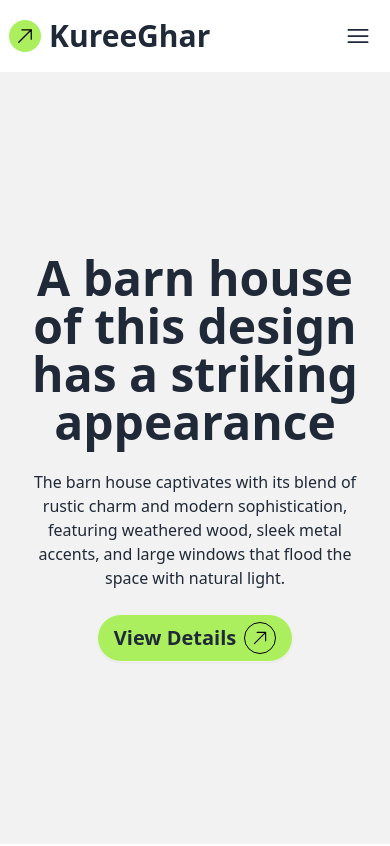
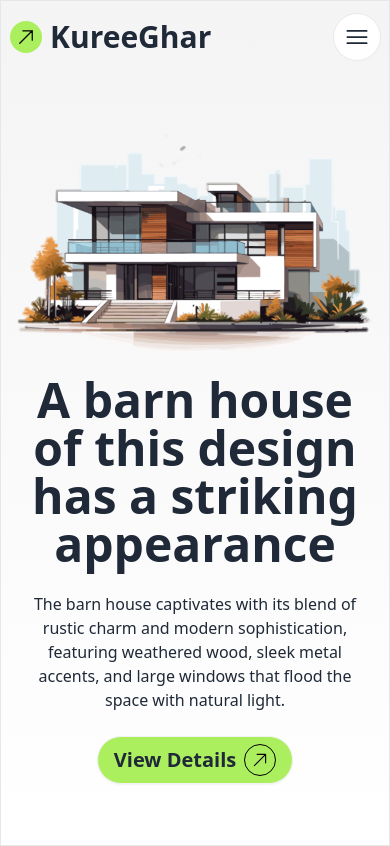
Before and after one commit to jabirstain3/KureeGhar, a plain HTML site: page index.html in a window 390 px wide. Drawn offline with nearby package versions, Linux system fonts and the light colour scheme.

Commit message:
Added responsiveness to hero section

```diff
--- a/index.html
+++ b/index.html
@@ -8,17 +8,17 @@
     <script src="https://cdn.tailwindcss.com"></script>
     <link rel="stylesheet" href="./styles/index.css">
 </head>
-<body class="w-full max-w-[1440px] m-auto">
-    <div  class="h-screen flex flex-col justify-between">
-        <header id="navbar" class="w-full max-w-[1100px]">
-            <div class="my-1 md:my-3 lg:my-5 navbar bg-base-100 gap-2">
+<body class="border w-full max-w-[1440px] m-auto">
+    <div  class="w-full h-screen bg-gradient-to-b from-[#F4F4F4] to-white flex flex-col">
+        <header id="navbar" class="w-full max-w-[1100px] m-auto">
+            <div class="my-1 md:my-3 lg:my-5 navbar">
                 <div class="navbar-start">
-                    <a class="btn btn-ghost text-3xl font-extrabold p-0">
+                    <button class="btn btn-ghost text-3xl font-extrabold p-0 m-0">
                         <svg xmlns="http://www.w3.org/2000/svg" fill="none" viewBox="0 0 24 24" stroke-width="1.5" stroke="currentColor" class="size-8 p-[6px] bg-[#ABEF5F] rounded-full" style="color:black;">
                         <path stroke-linecap="round" stroke-linejoin="round" d="m4.5 19.5 15-15m0 0H8.25m11.25 0v11.25" />
                         </svg>
-                        KureeGhar
-                    </a>
+                        <span>KureeGhar</span>
+                    </button>
                 </div>
                 <div class="navbar-center hidden lg:flex">
                     <ul class="menu menu-horizontal px-1 text-base">
@@ -31,13 +31,13 @@
                 </div>
                 <div class="navbar-end">
                     <div class="hidden md:block md:flex items-center gap-3">
-                        <button tabindex="0" role="button" class="btn btn-ghost btn-circle">
+                        <button tabindex="0" role="button" class="btn btn-ghost border border-[#E9E9E9] bg-white btn-circle">
                             <svg xmlns="http://www.w3.org/2000/svg" fill="none" viewBox="0 0 24 24" stroke-width="1.5" stroke="currentColor" class="size-6 inline-block">
                                 <path stroke-linecap="round" stroke-linejoin="round" d="m21 21-5.197-5.197m0 0A7.5 7.5 0 1 0 5.196 5.196a7.5 7.5 0 0 0 10.607 10.607Z" />
                             </svg>
                         </button>
 
-                        <button tabindex="0" role="button" class="btn btn-ghost btn-circle">
+                        <button tabindex="0" role="button" class="btn btn-ghost  border-[#E9E9E9] bg-white btn-circle">
                             <svg xmlns="http://www.w3.org/2000/svg" fill="none" viewBox="0 0 24 24" stroke-width="1.5" stroke="currentColor" class="size-6">
                                 <path stroke-linecap="round" stroke-linejoin="round" d="M2.25 3h1.386c.51 0 .955.343 1.087.835l.383 1.437M7.5 14.25a3 3 0 0 0-3 3h15.75m-12.75-3h11.218c1.121-2.3 2.1-4.684 2.924-7.138a60.114 60.114 0 0 0-16.536-1.84M7.5 14.25 5.106 5.272M6 20.25a.75.75 0 1 1-1.5 0 .75.75 0 0 1 1.5 0Zm12.75 0a.75.75 0 1 1-1.5 0 .75.75 0 0 1 1.5 0Z" />
                             </svg>
@@ -51,7 +51,7 @@
                         </button>
                     </div>
                     <div class="dropdown ">
-                        <div tabindex="0" role="button" class="btn btn-ghost btn-circle lg:hidden p-0">
+                        <div tabindex="0" role="button" class="btn btn-ghost border-[#E9E9E9] bg-white btn-circle lg:hidden p-0">
                             <svg xmlns="http://www.w3.org/2000/svg" fill="none" viewBox="0 0 24 24" stroke-width="1.5" stroke="currentColor" class="size-7">
                                 <path stroke-linecap="round" stroke-linejoin="round" d="M3.75 6.75h16.5M3.75 12h16.5m-16.5 5.25h16.5" />
                             </svg>
@@ -66,9 +66,12 @@
                 </div>
             </div>
         </header>
-        <div id="hero" class="hero bg-base-200 h-full">
+        <div id="hero" class="hero max-w-[1100px] m-auto h-full ">
             <div class="hero-content text-center">
-                <div class="max-w-6xl m-auto">
+                <div class="w-full sm:w-5/6 max-w-5xl m-auto">
+                    <div class="w-full maw-w-xl mx-auto pb-6">
+                        <img src="./assets/banner.png" alt="" class="object-cover m-auto">
+                    </div>
                     <h1 class="text-5xl font-bold">A barn house of this design has a striking appearance</h1>
                     <p class="py-6">The barn house captivates with its blend of rustic charm and modern sophistication, featuring weathered wood, sleek metal accents, and large windows that flood the space with natural light.</p>
                     <button tabindex="0" role="button" class="btn rounded-full bg-[#ABEF5F] text-xl font-extrabold">
@@ -79,7 +82,8 @@
                     </button>
                 </div>
             </div>
-            </div>
+        </div>
     </div>
+
 </body>
 </html>
```
